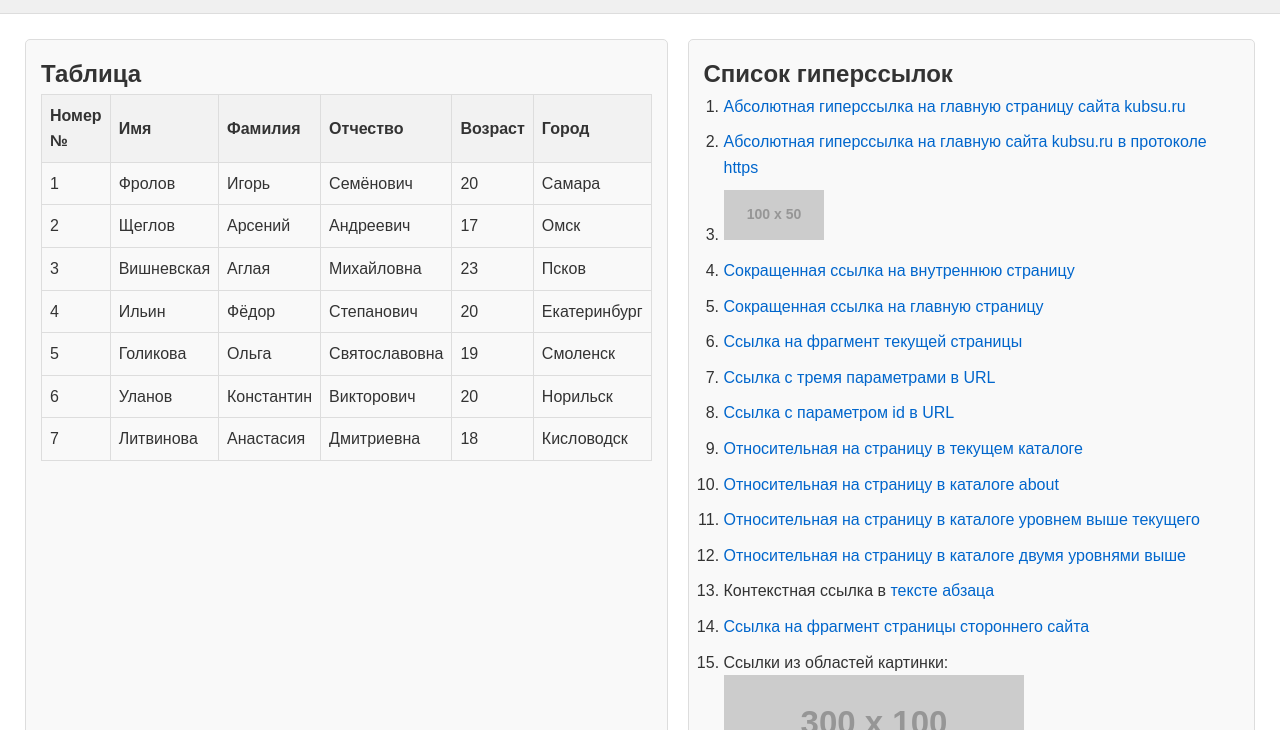
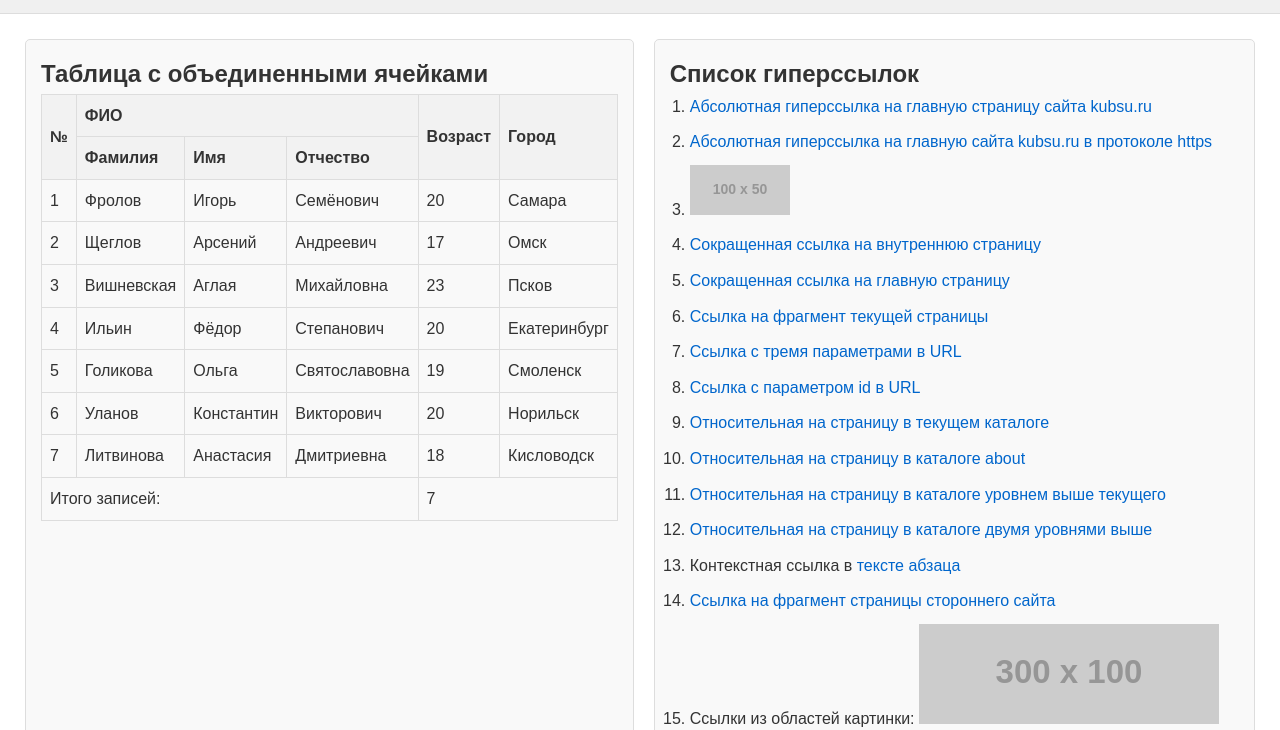
Before and after one commit to Rina127148/web3, a plain HTML site: page index.html in a window 1280 px wide. Shown: the part 119-849 px from the top of the page. Drawn offline with Linux system fonts and the light colour scheme; placeholder pictures from the web are drawn by us.

Commit message:
Update index.html

```diff
--- a/index.html
+++ b/index.html
@@ -12,9 +12,9 @@
             <div class="header-mobile">
                 <div class="logo-title">
                     <div class="logo-container">
-                        <img src="frog.webp" alt="Лого" class="round-logo">
+                        <img src="https://avatars.mds.yandex.net/i?id=a9c36936ca84e31b86eeb6ade0f175d8_l-16429342-images-thumbs&n=13" alt="Лого" class="round-logo">
                     </div>
-                    <div class="site-title">Задание №3</div>
+                    <div class="site-title">Задание №4</div>
                 </div>
                 <button class="menu-toggle" aria-label="Open the menu">☰</button>
             </div>
@@ -71,16 +71,20 @@
             </div>
 
             <div class="content-block table-block" id="table">
-                <h2>Таблица</h2>
-                <table>
+                <h2>Таблица с объединенными ячейками</h2>
+                <div class="table-responsive">
+                    <table class="table">
                         <thead>
                             <tr>
-                            <th>Номер №</th>
+                                <th rowspan="2">№</th>
+                                <th colspan="3" class="text-center">ФИО</th>
+                                <th rowspan="2">Возраст</th>
+                                <th rowspan="2">Город</th>
+                            </tr>
+                            <tr>
+                                <th>Фамилия</th>
                                 <th>Имя</th>
-                            <th>Фамилия</th>
                                 <th>Отчество</th>
-                            <th>Возраст</th>
-                            <th>Город</th>
                             </tr>
                         </thead>
                         <tbody>
@@ -141,7 +145,14 @@
                                 <td>Кисловодск</td>
                             </tr>
                         </tbody>
+                        <tfoot>
+                            <tr>
+                                <td colspan="4" class="text-center">Итого записей:</td>
+                                <td colspan="2" class="text-center">7</td>
+                            </tr>
+                        </tfoot>
                     </table>
+                </div>
             </div>
 
             <div class="content-block form-block" id="form">
@@ -156,6 +167,7 @@
                         <label for="phone">Телефон:</label>
                         <input type="tel" id="phone" name="phone" required>
                     </div>
+
                     <div class="form-group">
                         <label for="email">E-mail:</label>
                         <input type="email" id="email" name="email" required>
@@ -208,9 +220,18 @@
             </div>
         </main>
 
-        <footer>
+        <footer class="footer">
+            <div class="container">
                 <p>&copy; Сергей Синица</p>
+            </div>
         </footer>
     </div>
+
+    <script>
+        // JavaScript для мобильного меню
+        document.querySelector('.menu-toggle').addEventListener('click', function() {
+            document.querySelector('.main-nav').classList.toggle('active');
+        });
+    </script>
 </body>
 </html>
```
Lines whose indentation alone changed are shown as unchanged.
